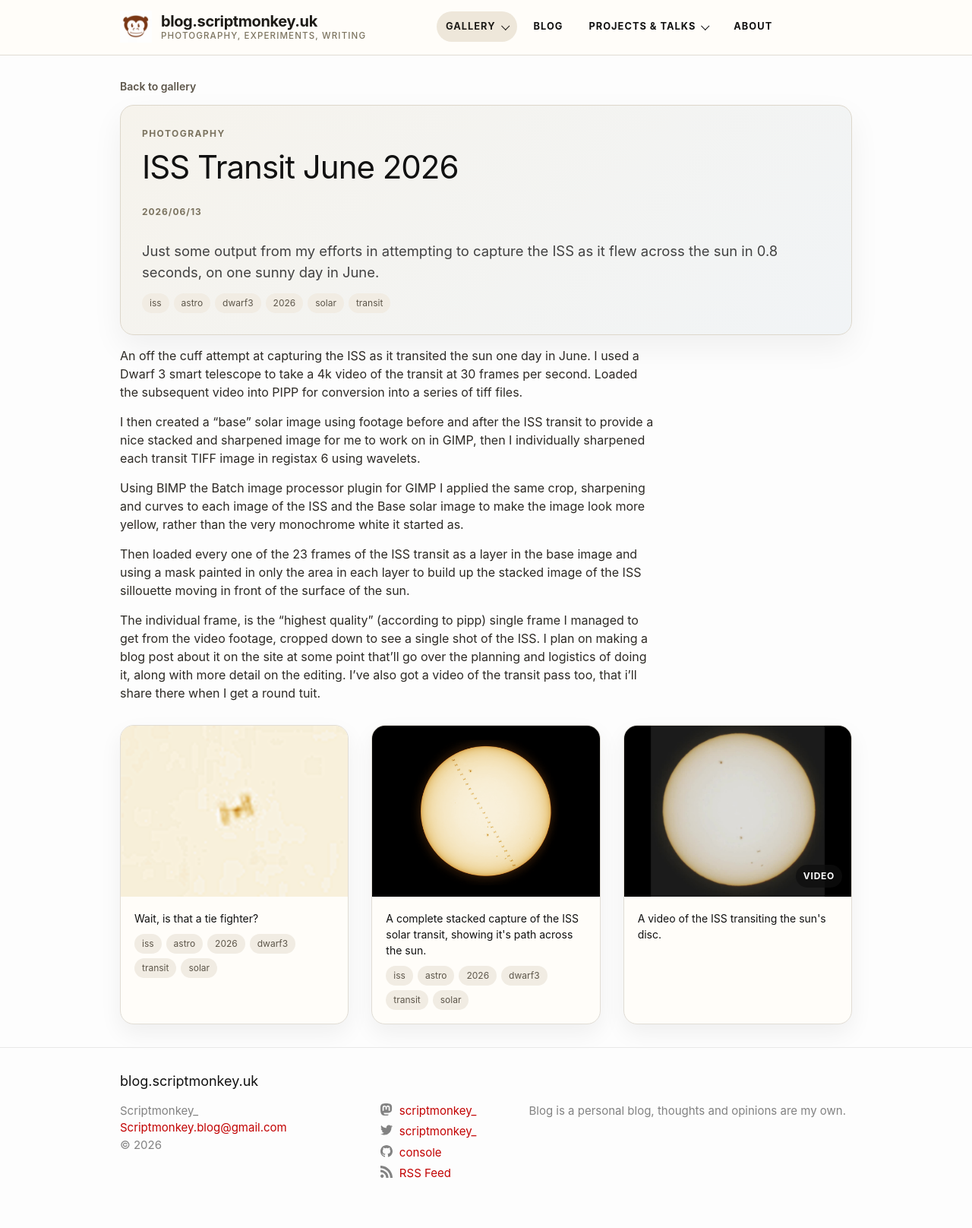
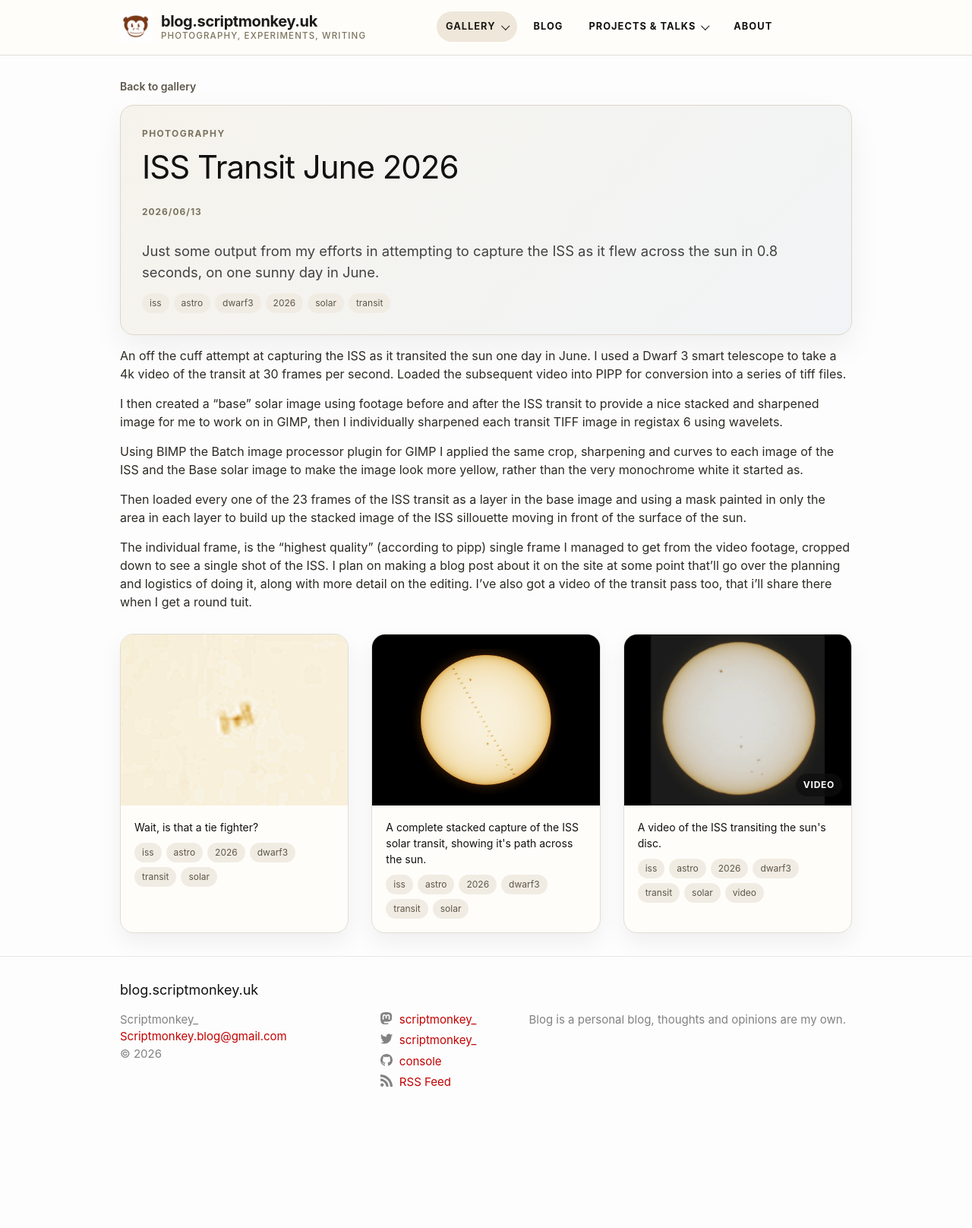
Before and after one commit to Console/console.github.io, a Jekyll site: the page built from _galleries/iss-transit-2026.markdown, in a window 1280 px wide. Shown: the whole page at 76% size. Built offline with Jekyll 4.4.1, drawn with Linux system fonts in a browser that asks for light colours; after the commit the page ends 1496 px from its top, so only the background shows below that; grey boxes are pictures that could not be loaded.

Commit message:
Tags, edits, minor changes
Just doing some minor housekeeping tasks

```diff
--- a/_galleries/iss-transit-2026.markdown
+++ b/_galleries/iss-transit-2026.markdown
@@ -36,6 +36,14 @@ photos:
   - video: /assets/gallery/iss-transit-june-2026/iss-solar-transit.mp4
     caption: A video of the ISS transiting the sun's disc.
     alt: A video of the ISS transiting the sun.
+    tags:
+      - iss
+      - astro
+      - 2026
+      - dwarf3
+      - transit
+      - solar
+      - video
 ---
 
 An off the cuff attempt at capturing the ISS as it transited the sun one day in June. I used a Dwarf 3 smart telescope to take a 4k video of the transit at 30 frames per second. Loaded the subsequent video into PIPP for conversion into a series of tiff files.
--- a/_layouts/home.html
+++ b/_layouts/home.html
@@ -8,7 +8,7 @@ layout: default
 <div class="home-landing">
   <section class="home-intro">
     <span class="home-intro-kicker">Field Notes</span>
-    <h1>Photography, experiments, and occasional security writing.</h1>
+    <h1>Photography, experiments, and cyber security</h1>
     <p>Recent galleries and blog posts from the site.</p>
     <div class="home-actions">
       <a class="home-action-link" href="{{ '/gallery/' | relative_url }}">Browse Gallery</a>
--- a/_sass/minima/_gallery.scss
+++ b/_sass/minima/_gallery.scss
@@ -79,7 +79,7 @@
 }
 
 .gallery-page-content {
-  max-width: 70ch;
+  max-width: 100%;
   color: #2d2a25;
 }
 
```
